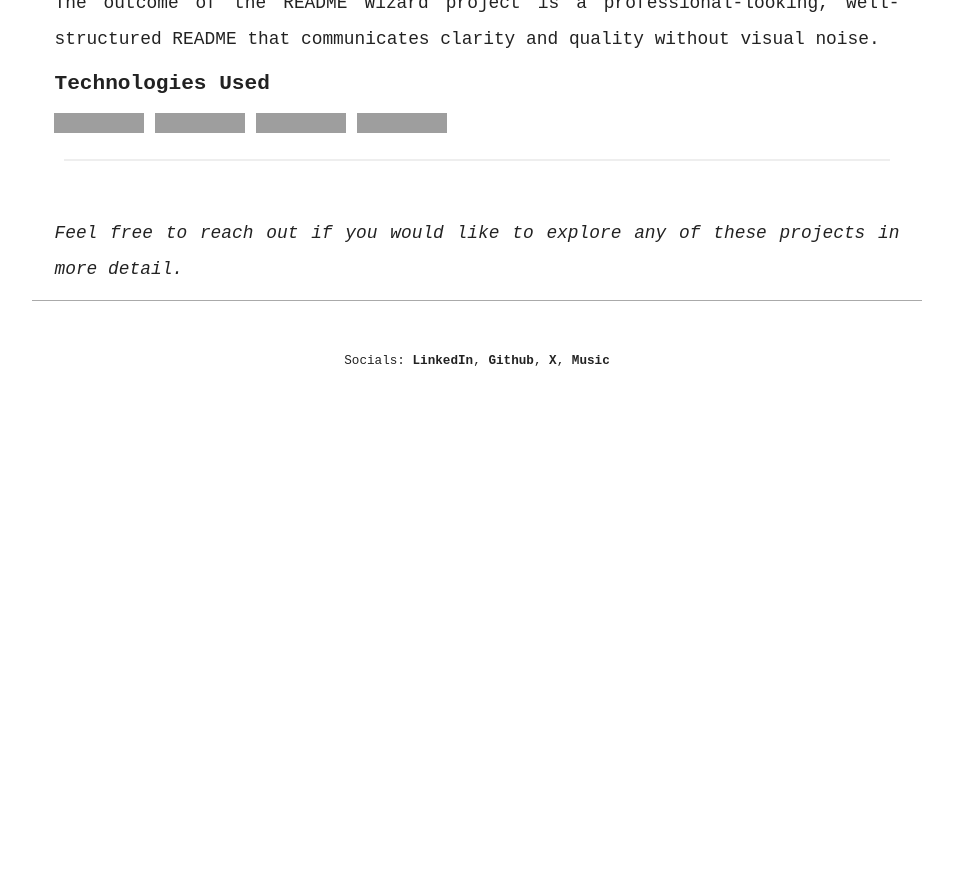
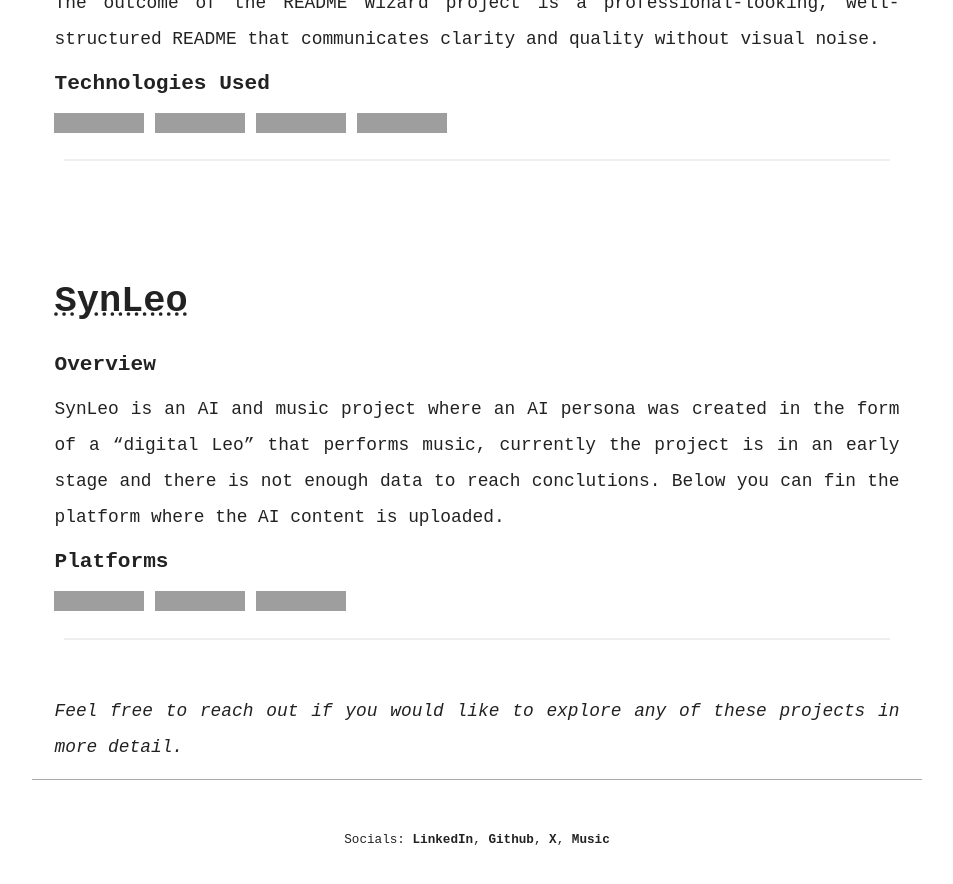
Before and after one commit to leonardespi/leonardespi.github.io, a Jekyll site: the page built from pages/projects.md, in a window 1280 px wide and 900 px high, scrolled down 3191 px. Shown: the top 884 px of the window, without its empty margins (163-1116 px from the left). Built offline with Jekyll 4.4.1, drawn with Linux system fonts in a browser that asks for light colours; before the commit the page ends 3613 px from its top, so only the background shows below that; grey boxes are pictures that could not be loaded.

Commit message:
feat: add SynLeo project with overview and platform links

```diff
--- a/pages/projects.md
+++ b/pages/projects.md
@@ -104,6 +104,20 @@
 
 ![JavaScript](https://img.shields.io/badge/JavaScript-F7DF1E?logo=javascript&logoColor=000&style=for-the-badge) ![Jinja](https://img.shields.io/badge/Jinja-7E0C1B?logo=jinja&logoColor=fff&style=for-the-badge) ![CSS](https://img.shields.io/badge/CSS-639?logo=css&logoColor=fff&style=for-the-badge) ![HTML5](https://img.shields.io/badge/HTML5-E34F26?logo=html5&logoColor=fff&style=for-the-badge)
 
+---
+
+<br>
+
+
+## <a href="https://www.leonardespi.me/" target=_blank rel="noopener noreferrer"> SynLeo<a>
+
+##### Overview
+
+SynLeo is an AI and music project where an AI persona was created in the form of a "digital Leo" that performs music, currently the project is in an early stage and there is not enough data to reach conclutions. Below you can fin the platform where the AI content is uploaded.
+
+##### Platforms
+
+[![Instagram](https://img.shields.io/badge/Instagram-%23E4405F.svg?style=for-the-badge&logo=Instagram&logoColor=white)](https://instagram.com/test) [![TikTok](https://img.shields.io/badge/TikTok-%23000000.svg?style=for-the-badge&logo=TikTok&logoColor=white)](https://tiktok.com/@test) [![YouTube](https://img.shields.io/badge/YouTube-%23FF0000.svg?style=for-the-badge&logo=YouTube&logoColor=white)](https://youtube.com/@test)
 
 ---
 
```
